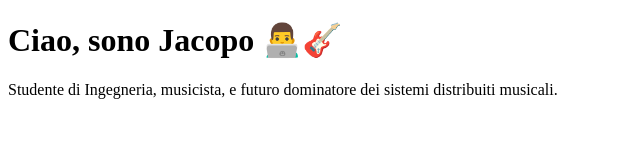
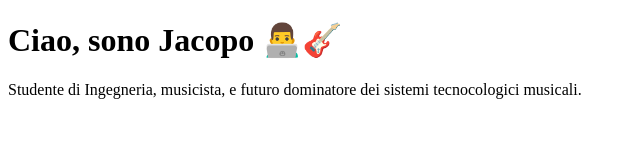
Before and after one commit to jchergu/jchergu.github.io, a plain HTML site: page index.html in a window 1280 px wide. Shown: the full height of the page, 0-640 px from the left. Drawn offline with Linux system fonts and the light colour scheme.

Commit message:
Update index.html

```diff
--- a/index.html
+++ b/index.html
@@ -2,10 +2,10 @@
 <html lang="it">
 <head>
   <meta charset="UTF-8">
-  <title>Jembe Site</title>
+  <title>Joppe Site</title>
 </head>
 <body>
   <h1>Ciao, sono Jacopo 👨‍💻🎸</h1>
-  <p>Studente di Ingegneria, musicista, e futuro dominatore dei sistemi distribuiti musicali.</p>
+  <p>Studente di Ingegneria, musicista, e futuro dominatore dei sistemi tecnocologici musicali.</p>
 </body>
 </html>
```
